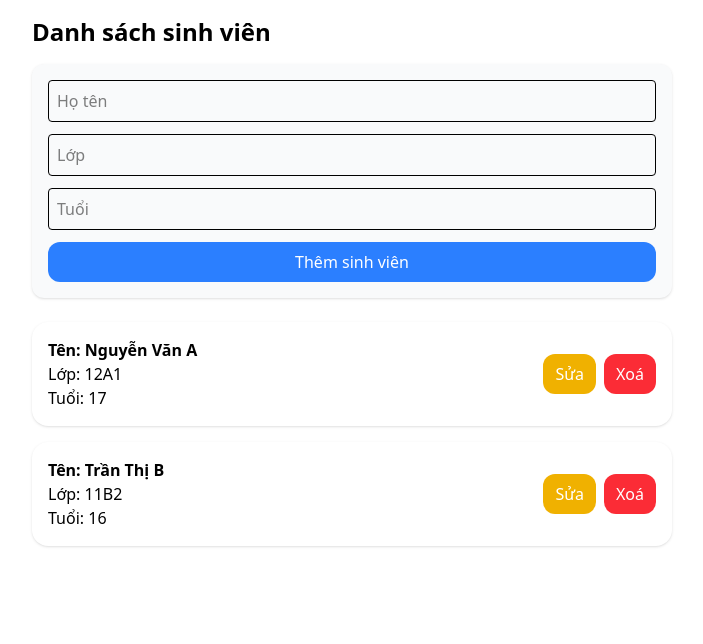
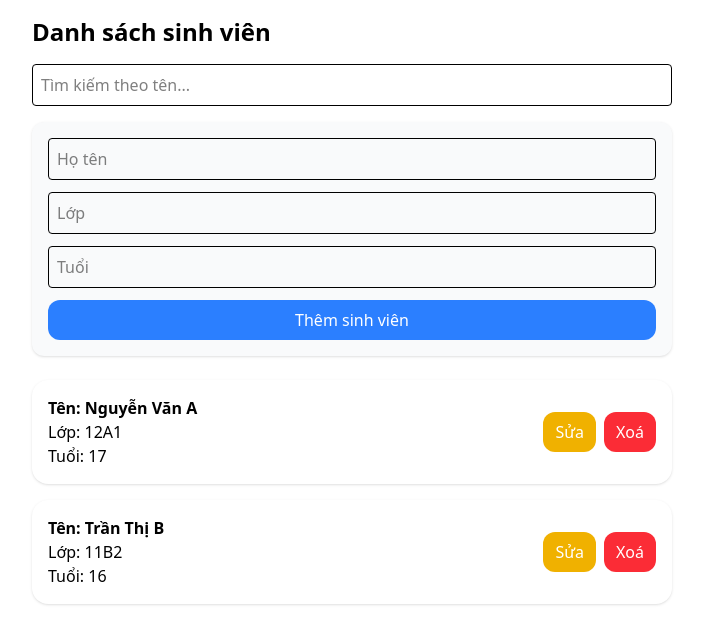
Before and after one commit to lengocdung394/KiemTra_PTGDUD, a React (Vite) app in the folder dung-22684211/: page / in a window 1280 px wide. Shown: the top 644 px of the page, without its empty margins (288-991 px from the left). Built offline with nearby package versions, Linux system fonts and the light colour scheme.

Commit message:
tìm kiếm sinh viên theo tên

```diff
--- a/dung-22684211/component/StudentList.jsx
+++ b/dung-22684211/component/StudentList.jsx
@@ -11,6 +11,8 @@ export default function StudentList() {
     const [editForm, setEditForm] = useState({ name: '', class: '', age: '' });
     const [students, setStudents] = useState(initialStudents);
     const [form, setForm] = useState({ name: '', class: '', age: '' });
+    // OSearch
+    const [searchTerm, setSearchTerm] = useState('');
 
     const handleDelete = (id) => {
         // Xoa sinh vien moi hang - da lam  commit 2.
@@ -44,10 +46,23 @@ export default function StudentList() {
         setEditingId(null);
     };
 
+    // Ham search
+
+    const filteredStudents = students.filter((s) =>
+        s.name.toLowerCase().includes(searchTerm.toLowerCase())
+    );
+
 
     return (
         <div className="max-w-2xl mx-auto p-4">
             <h1 className="text-2xl font-bold mb-4">Danh sách sinh viên</h1>
+            <input
+                type="text"
+                placeholder="Tìm kiếm theo tên..."
+                value={searchTerm}
+                onChange={(e) => setSearchTerm(e.target.value)}
+                className="mb-4 w-full p-2 border rounded"
+            />
 
             {/* Form thêm sinh viên */}
             <div className="mb-6 bg-gray-50 p-4 rounded-xl shadow space-y-3">
@@ -82,7 +97,7 @@ export default function StudentList() {
 
             {/* Danh sách sinh viên */}
             <div className="space-y-4">
-                {students.map(student => (
+                {filteredStudents.map(student => (
                     <div key={student.id} className="flex justify-between items-center bg-white shadow rounded-2xl p-4">
                         {editingId === student.id ? (
                             <div className="w-full space-y-2">
```
Also changed, not shown: dung-22684211/MinhChung/6_GiaoDienTimKiem.PNG (added), dung-22684211/MinhChung/6_KetQuaTimKiem.PNG (added).
